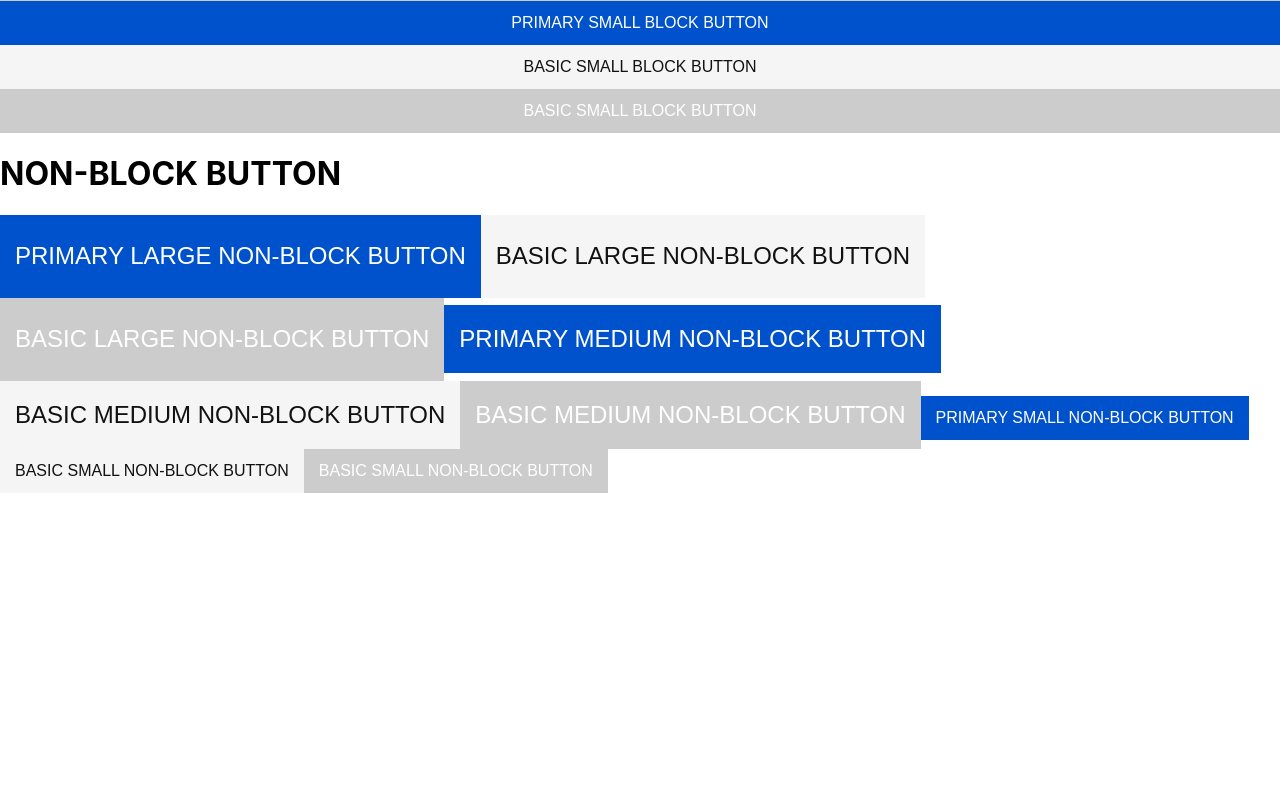
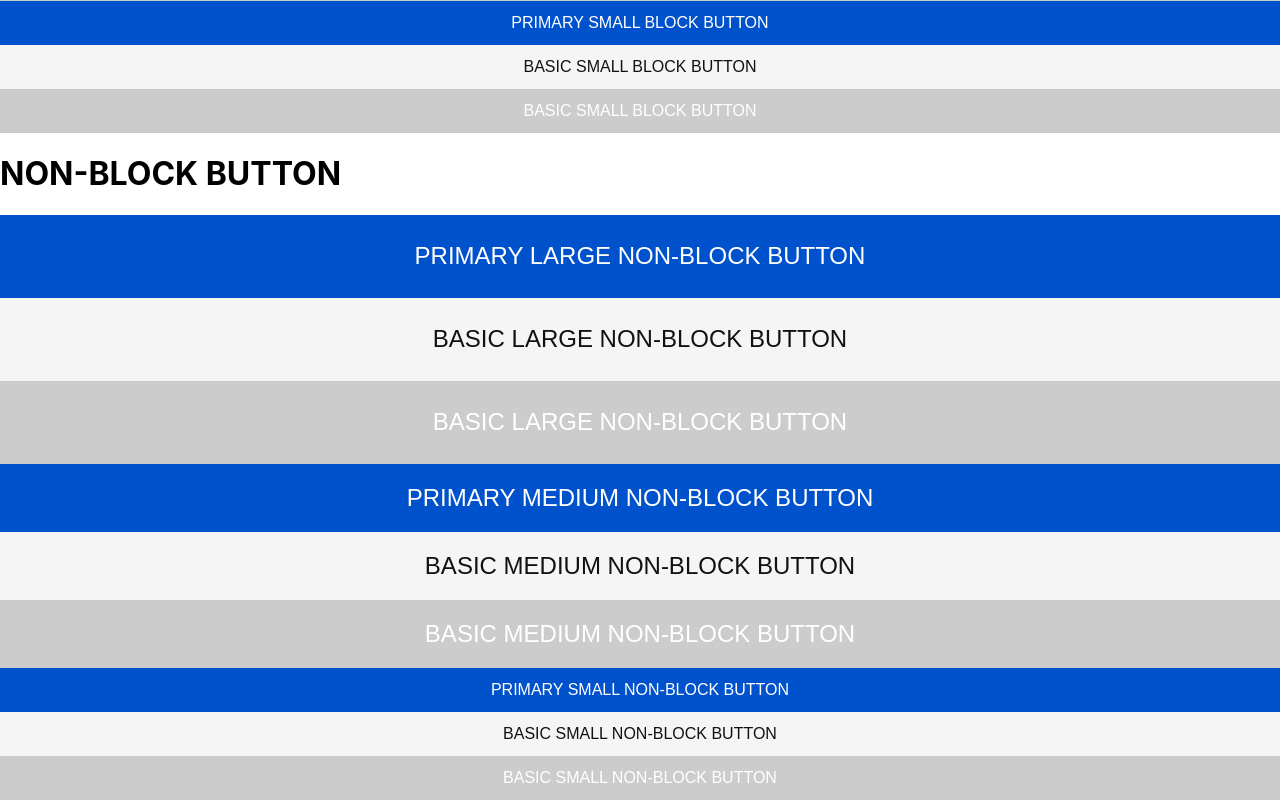
Before and after one commit to humans-corp/humans-design-system, a React (Create React App) app in the folder ui-components/: page / in a window 1280 px wide. Shown: the part 534-1334 px from the top of the page. Before the commit the page ends 1027 px from the top, so only its background shows below. Built offline with nearby package versions, Linux system fonts and the light colour scheme.

Commit message:
[MIG-357] - ButtonComponent -> Button 으로 변경 - Button 의 기본 type 값 button 으로 고정 - isBlock props 없을때 자동으로 block true 로 랜더링

```diff
--- a/ui-components/src/App.tsx
+++ b/ui-components/src/App.tsx
@@ -1,194 +1,175 @@
 import React from "react";
-import ButtonComponent, { ButtonSize, ButtonColor } from "./Button/ButtonComponent";
+import Button, { ButtonSize, ButtonColor } from "./Button/Button";
 
-function Button() {
+function Buttons() {
   return (
     <>
       {/* NOTE prefix 는 vscode COMMENT ANCHOR extension 입니다. */}
       <h1>BLOCK BUTTON</h1>
       <div className="App">
         {/* NOTE PRIMARY LARGE BLOCK BUTTON */}
-        <ButtonComponent
-          type='button'
+        <Button
           size={ButtonSize.LARGE}
-          isBlock={true}
           colors={ButtonColor.PRIMARY}
         >
           PRIMARY LARGE BLOCK BUTTON
-        </ButtonComponent>
+        </Button>
 
         {/* NOTE BASIC LARGE BLOCK BUTTON */}
-        <ButtonComponent
-          type='button'
+        <Button
           size={ButtonSize.LARGE}
           isBlock={true}
           colors={ButtonColor.BASIC}
         >
           BASIC LARGE BLOCK BUTTON
-        </ButtonComponent>
+        </Button>
 
         {/* NOTE BASIC LARGE BLOCK DISABLED BUTTON */}
-        <ButtonComponent
-          type='button'
+        <Button
           size={ButtonSize.LARGE}
           isBlock={true}
           disabled={true}
           colors={ButtonColor.BASIC}
         >
           BASIC LARGE BLOCK BUTTON
-        </ButtonComponent>
+        </Button>
 
         {/* NOTE PRIMARY MEDIUM BLOCK BUTTON */}
-        <ButtonComponent
-          type='button'
+        <Button
           size={ButtonSize.MEDIUM}
           isBlock={true}
           colors={ButtonColor.PRIMARY}
         >
           PRIMARY MEDIUM BLOCK BUTTON
-        </ButtonComponent>
+        </Button>
 
         {/* NOTE BASIC MEDIUM BLOCK BUTTON */}
-        <ButtonComponent
-          type='button'
+        <Button
           size={ButtonSize.MEDIUM}
           isBlock={true}
           colors={ButtonColor.BASIC}
         >
           BASIC MEDIUM BLOCK BUTTON
-        </ButtonComponent>
+        </Button>
 
         {/* NOTE BASIC MEDIUM BLOCK DISABLED BUTTON */}
-        <ButtonComponent
-          type='button'
+        <Button
           size={ButtonSize.MEDIUM}
           isBlock={true}
           disabled={true}
           colors={ButtonColor.BASIC}
         >
           BASIC MEDIUM BLOCK BUTTON
-        </ButtonComponent>
+        </Button>
 
         {/* NOTE PRIMARY SMALL BLOCK BUTTON */}
-        <ButtonComponent
-          type='button'
+        <Button
           size={ButtonSize.SMALL}
           isBlock={true}
           colors={ButtonColor.PRIMARY}
         >
           PRIMARY SMALL BLOCK BUTTON
-        </ButtonComponent>
+        </Button>
 
         {/* NOTE BASIC SMALL BLOCK BUTTON */}
-        <ButtonComponent
-          type='button'
+        <Button
           size={ButtonSize.SMALL}
           isBlock={true}
           colors={ButtonColor.BASIC}
         >
           BASIC SMALL BLOCK BUTTON
-        </ButtonComponent>
+        </Button>
 
         {/* NOTE BASIC SMALL BLOCK DISABLED BUTTON */}
-        <ButtonComponent
-          type='button'
+        <Button
           size={ButtonSize.SMALL}
           isBlock={true}
           disabled={true}
           colors={ButtonColor.BASIC}
         >
           BASIC SMALL BLOCK BUTTON
-        </ButtonComponent>
+        </Button>
       </div>
 
       <h1>NON-BLOCK BUTTON</h1>
       <div className="App">
         {/* NOTE PRIMARY LARGE NON-BLOCK BUTTON */}
-        <ButtonComponent
-          type='button'
+        <Button
           size={ButtonSize.LARGE}
           colors={ButtonColor.PRIMARY}
         >
           PRIMARY LARGE NON-BLOCK BUTTON
-        </ButtonComponent>
+        </Button>
 
         {/* NOTE BASIC LARGE NON-BLOCK BUTTON */}
-        <ButtonComponent
-          type='button'
+        <Button
           size={ButtonSize.LARGE}
           colors={ButtonColor.BASIC}
         >
           BASIC LARGE NON-BLOCK BUTTON
-        </ButtonComponent>
+        </Button>
 
         {/* NOTE BASIC LARGE NON-BLOCK DISABLED BUTTON */}
-        <ButtonComponent
-          type='button'
+        <Button
           size={ButtonSize.LARGE}
           disabled={true}
           colors={ButtonColor.BASIC}
         >
           BASIC LARGE NON-BLOCK BUTTON
-        </ButtonComponent>
+        </Button>
 
         {/* NOTE PRIMARY MEDIUM NON-BLOCK BUTTON */}
-        <ButtonComponent
-          type='button'
+        <Button
           size={ButtonSize.MEDIUM}
           colors={ButtonColor.PRIMARY}
         >
           PRIMARY MEDIUM NON-BLOCK BUTTON
-        </ButtonComponent>
+        </Button>
 
         {/* NOTE BASIC MEDIUM NON-BLOCK BUTTON */}
-        <ButtonComponent
-          type='button'
+        <Button
           size={ButtonSize.MEDIUM}
           colors={ButtonColor.BASIC}
         >
           BASIC MEDIUM NON-BLOCK BUTTON
-        </ButtonComponent>
+        </Button>
 
         {/* NOTE BASIC MEDIUM NON-BLOCK DISABLED BUTTON */}
-        <ButtonComponent
-          type='button'
+        <Button
           size={ButtonSize.MEDIUM}
           disabled={true}
           colors={ButtonColor.BASIC}
         >
           BASIC MEDIUM NON-BLOCK BUTTON
-        </ButtonComponent>
+        </Button>
 
         {/* NOTE PRIMARY SMALL NON-BLOCK BUTTON */}
-        <ButtonComponent
-          type='button'
+        <Button
           size={ButtonSize.SMALL}
           colors={ButtonColor.PRIMARY}
         >
           PRIMARY SMALL NON-BLOCK BUTTON
-        </ButtonComponent>
+        </Button>
 
         {/* NOTE BASIC SMALL NON-BLOCK BUTTON */}
-        <ButtonComponent
-          type='button'
+        <Button
           size={ButtonSize.SMALL}
           colors={ButtonColor.BASIC}
         >
           BASIC SMALL NON-BLOCK BUTTON
-        </ButtonComponent>
+        </Button>
 
         {/* NOTE BASIC SMALL NON-BLOCK DISABLED BUTTON */}
-        <ButtonComponent
-          type='button'
+        <Button
           size={ButtonSize.SMALL}
           disabled={true}
           colors={ButtonColor.BASIC}
         >
           BASIC SMALL NON-BLOCK BUTTON
-        </ButtonComponent>
+        </Button>
       </div>
     </>
   );
 }
 
-export default Button;
+export default Buttons;
--- a/ui-components/src/Button/ButtonComponent.tsx
+++ b/ui-components/src/Button/Button.tsx
@@ -47,7 +47,7 @@ const ComponentTextColor = (color: ButtonColor = ButtonColor.BASIC, disabled: bo
   primary: disabled ? HdsColor.HDSWHITE : HdsColor.HDSWHITE,
 }[color]);
 
-const ButtonComponent = styled.button<Props>`
+const Button = styled.button<Props>`
   appearance: none;
   display: ${props => props.isBlock ? 'flex' : 'inline-flex'};
   width: ${props => props.isBlock ? '100%' : 'auto'};
@@ -67,7 +67,7 @@ const ButtonComponent = styled.button<Props>`
   cursor: ${props => props.disabled ? 'not-allowed' : 'pointer'}
 `;
 
-const Button = ({
+const ButtonComponent = ({
   type,
   isBlock,
   size,
@@ -80,9 +80,9 @@ const Button = ({
 }: PropsWithChildren<Props>) => (
   // NOTE disabled 를 isDisabled 로 사용하지 않는 이유는
   // isDisabled 로 쓰면 button 의 attribute 인 disabled 할당이 안되기 때문
-  <ButtonComponent
-    type={type}
-    isBlock={isBlock}
+  <Button
+    type={type ? type : 'button'}
+    isBlock={isBlock ?? true}
     size={size}
     borderColor={borderColor}
     isRounded={isRounded}
@@ -91,7 +91,7 @@ const Button = ({
     onClick={onClick}
   >
     {children}
-  </ButtonComponent>
+  </Button>
 );
 
-export default Button;
+export default ButtonComponent;
```
